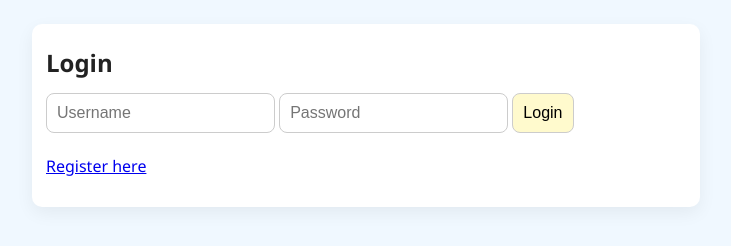
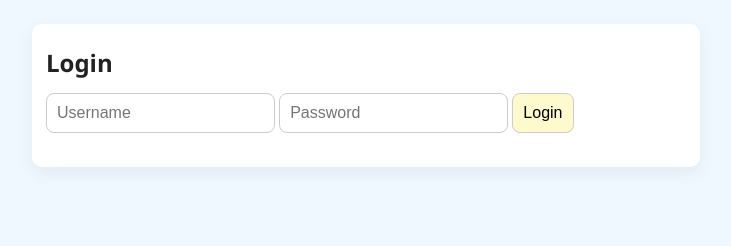
Before and after one commit to ayekyawmin/moment, a website: page public/index.html in a window 1280 px wide. Shown: the whole page, without its empty margins (274-1005 px from the left). Drawn offline with Linux system fonts and the light colour scheme.

Commit message:
register

```diff
--- a/public/index.html
+++ b/public/index.html
@@ -16,7 +16,7 @@
     <input id="loginPass" name="loginPass" type="password" autocomplete="new-password" placeholder="Password" />
     <button id="loginBtn" type="button">Login</button>
   </form>
-  <p><a href="#" id="showReg">Register here</a></p>
+  <!-- <p><a href="#" id="showReg">Register here</a></p> -->
   <p id="loginMessage" class="muted"></p>
 </div>
 
```
